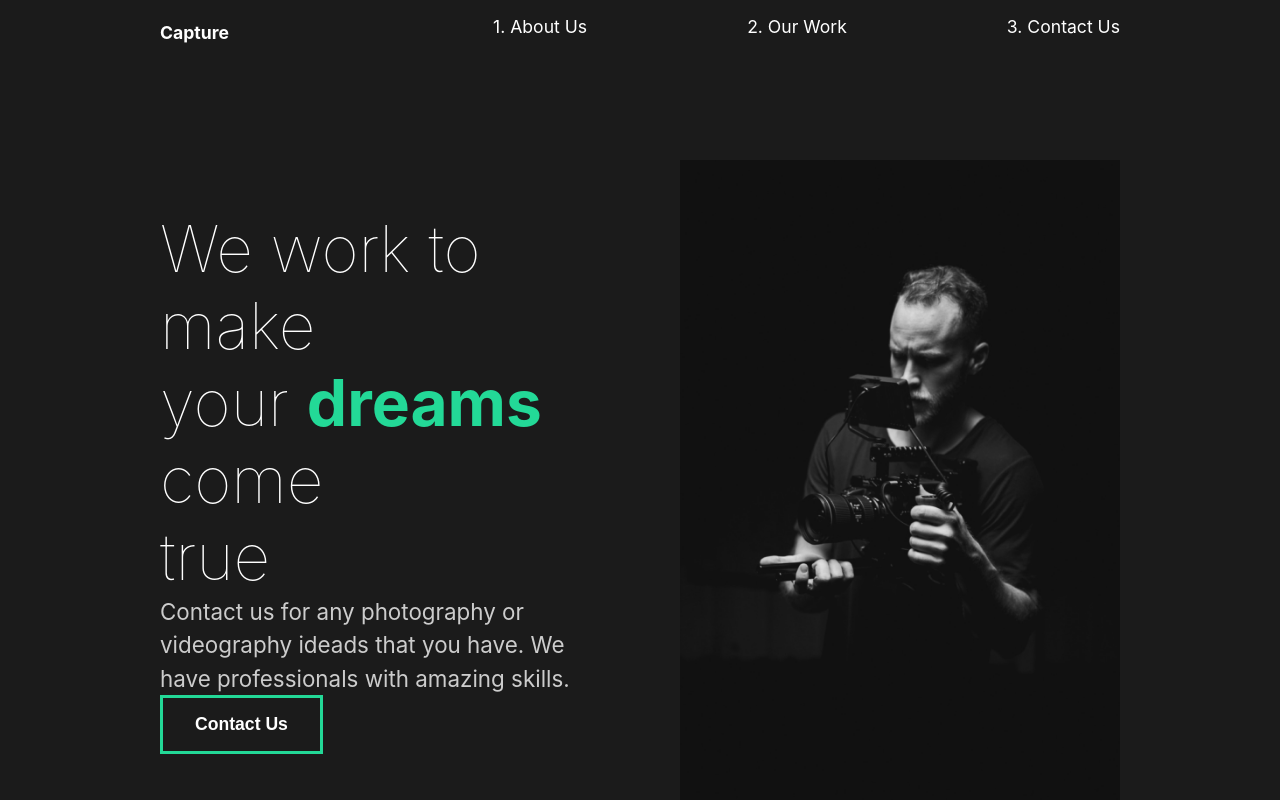
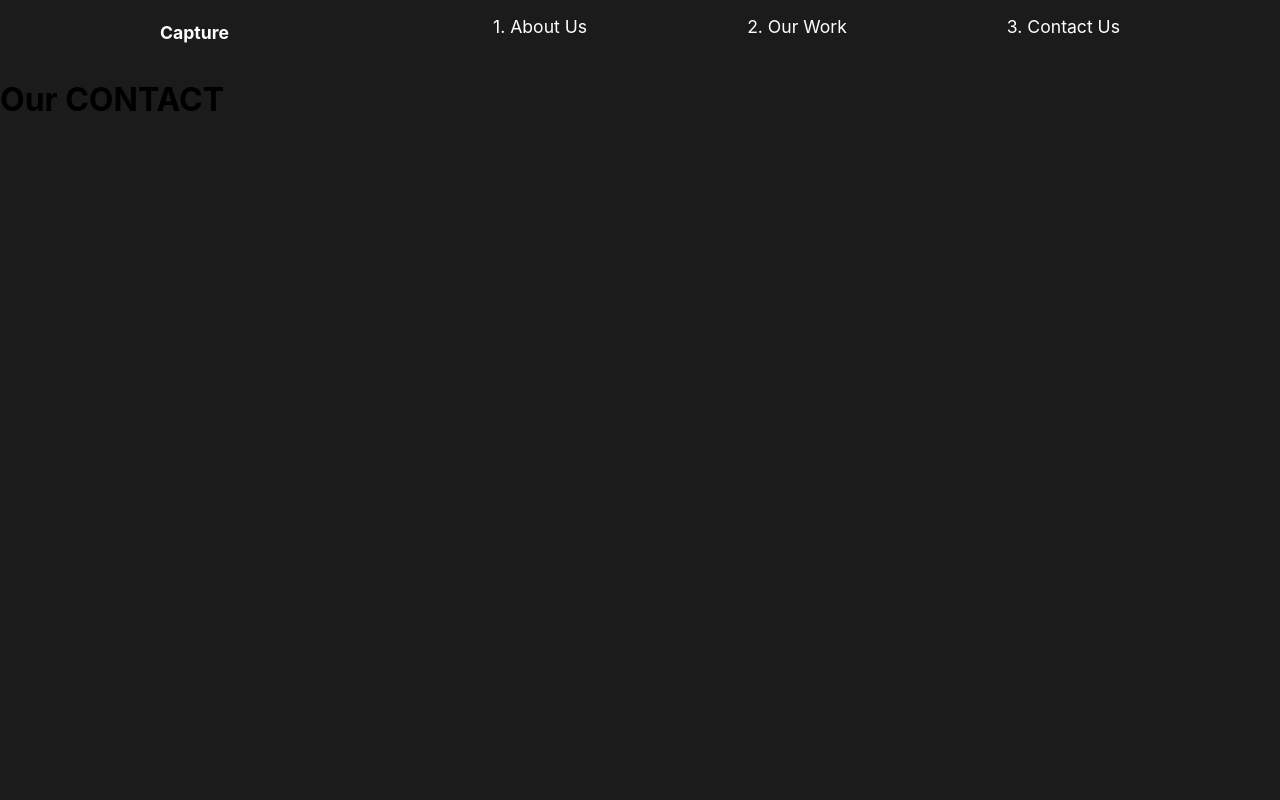
Before and after one commit to brian-liang/capture-typescript, a React (Create React App) app: page /contact in a window 1280 px wide. Shown: the top 800 px of the page. Built offline with nearby package versions, Linux system fonts and the light colour scheme.

Commit message:
09 - React Router for the home, contactUs and ourWork pages

```diff
--- a/src/App.tsx
+++ b/src/App.tsx
@@ -1,13 +1,20 @@
 import GlobalStyle from './components/GlobalStyle';
 import AboutUs from './pages/AboutUs';
 import Nav from './components/Nav';
+import OurWork from './pages/OurWork';
+import ContactUs from './pages/ContactUs';
+import { Route, Routes } from 'react-router-dom';
 
 function App() {
   return (
     <div className="App">
         <GlobalStyle/>
         <Nav/>
-        <AboutUs/>
+        <Routes>
+            <Route path="/" element={<AboutUs/>}></Route>
+            <Route path="work" element={<OurWork/>}></Route>
+            <Route path="contact" element={<ContactUs/>}></Route>
+        </Routes>
     </div>
   );
 }
--- a/src/index.tsx
+++ b/src/index.tsx
@@ -3,13 +3,16 @@ import ReactDOM from 'react-dom/client';
 import './index.css';
 import App from './App';
 import reportWebVitals from './reportWebVitals';
+import { BrowserRouter } from 'react-router-dom';
 
 const root = ReactDOM.createRoot(
   document.getElementById('root') as HTMLElement
 );
 root.render(
   <React.StrictMode>
-    <App />
+    <BrowserRouter>
+      <App />
+    </BrowserRouter>
   </React.StrictMode>
 );
 
--- /dev/null
+++ b/src/pages/ContactUs.tsx
@@ -0,0 +1,9 @@
+const ContactUs = () => {
+    return(
+        <div>
+            <h1>Our CONTACT</h1>
+        </div>
+    )
+}
+
+export default ContactUs
--- /dev/null
+++ b/src/pages/OurWork.tsx
@@ -0,0 +1,9 @@
+const OurWork = () => {
+    return(
+        <div>
+            <h1>Our Work</h1>
+        </div>
+    )
+}
+
+export default OurWork
```
